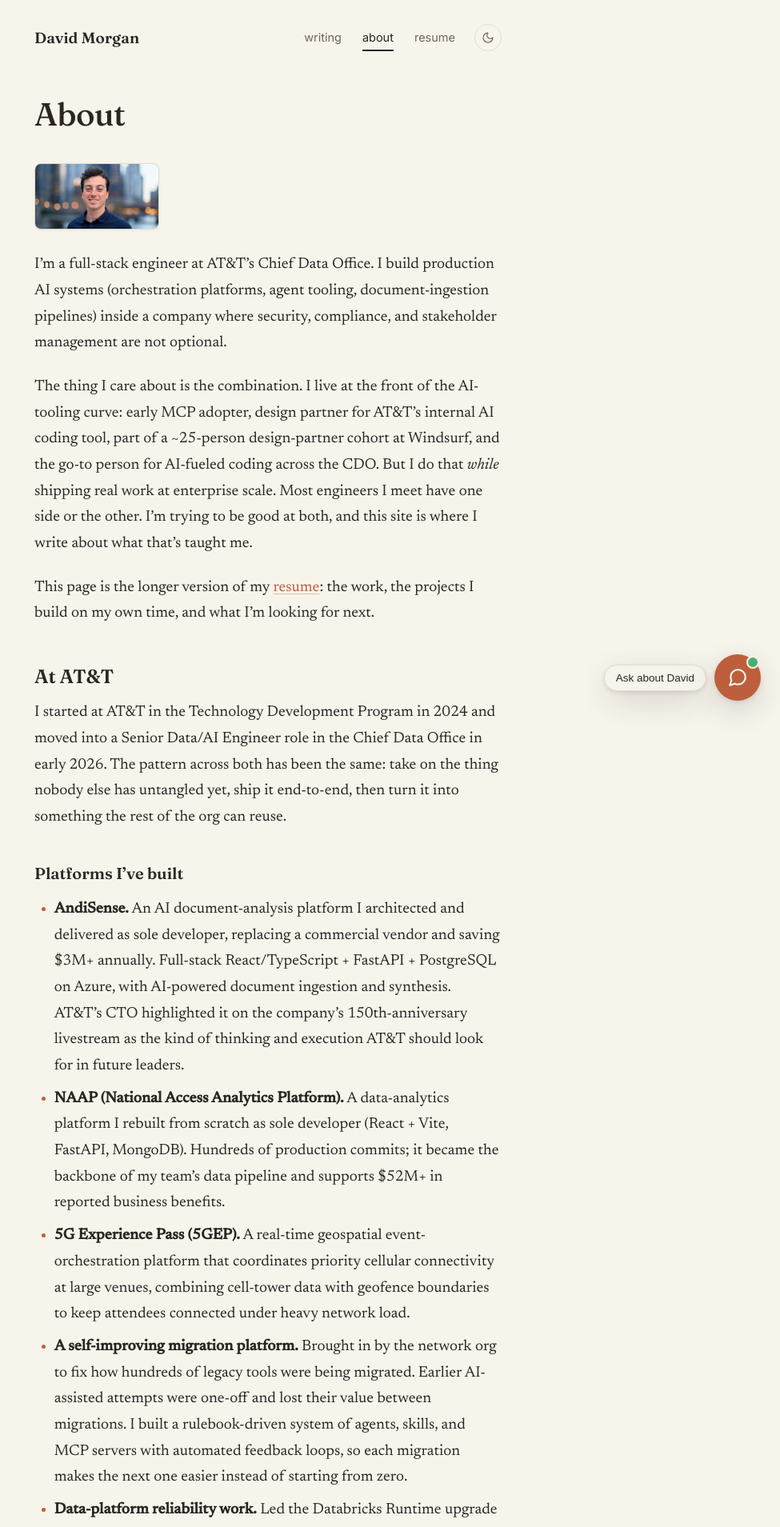
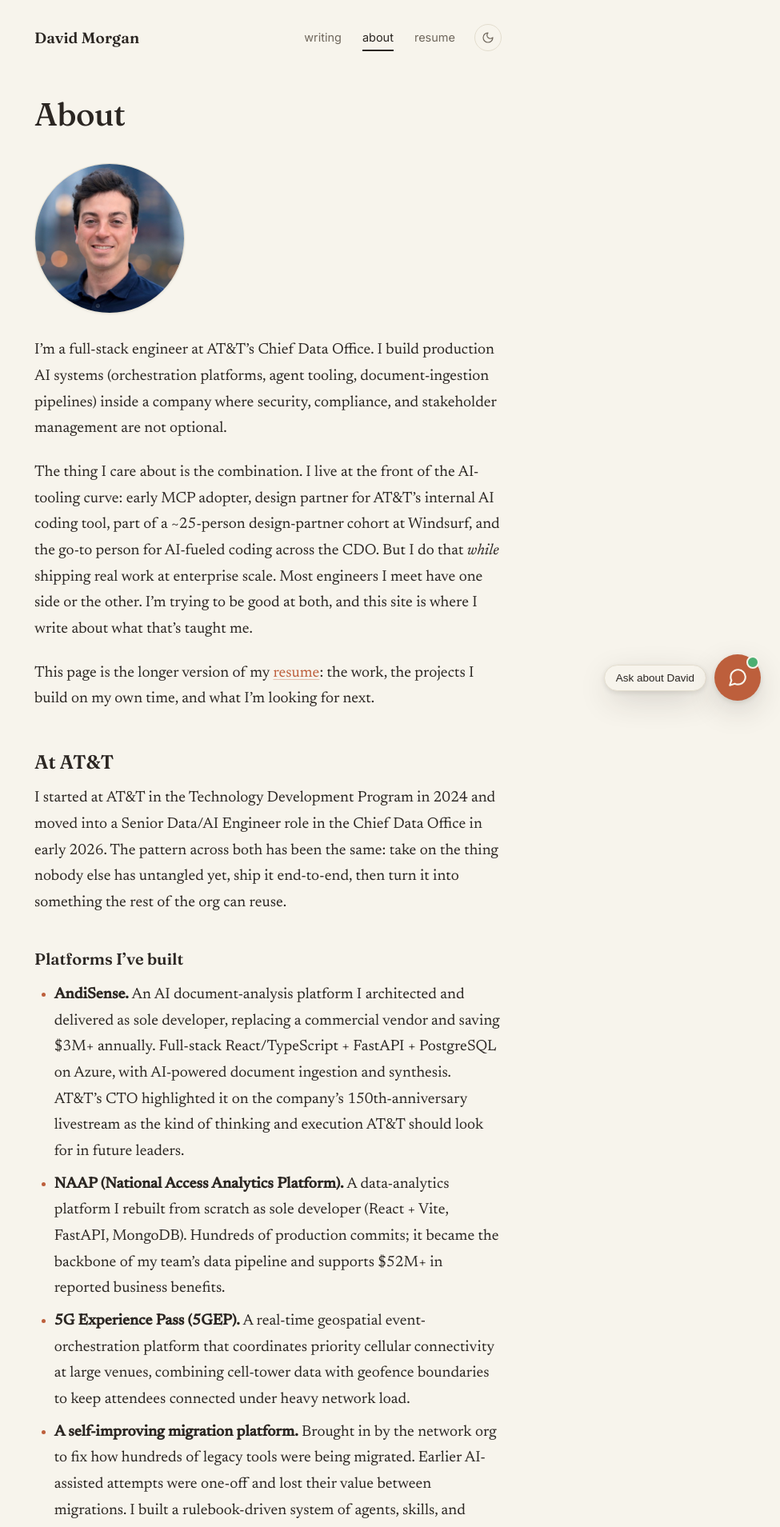
Before and after one commit to djmorgan26/djmorgan26.github.io, a Jekyll site: the page built from about.md, in a window 1280 px wide. Shown: the top 1909 px of the page at 80% size, without its empty margins (305-1280 px from the left). Built offline with Jekyll 4.4.1, drawn with Linux system fonts in a browser that asks for light colours.

Commit message:
Mobile polish: fix narrow-screen overflow, chatbot touch targets, headshot
- Wrap header nav onto its own row below ~360px so the brand + nav no
  longer overflow the viewport on small phones (320/360px).
- Chatbot: 44px+ tap targets, 16px input to stop iOS focus-zoom, and
  safe-area-inset padding for notched phones (header, composer, launcher).
- Enable safe-area insets via viewport-fit=cover.
- Fix the about-page headshot: raise selector specificity so it renders
  as the intended circle (was flattened to a 156x83 strip by .post-body
  img), enlarge to 188px, and center the crop on the face.

Co-Authored-By: Claude Opus 4.8 <noreply@anthropic.com>

```diff
--- a/_includes/head.html
+++ b/_includes/head.html
@@ -1,6 +1,6 @@
 <head>
   <meta charset="utf-8">
-  <meta name="viewport" content="width=device-width, initial-scale=1">
+  <meta name="viewport" content="width=device-width, initial-scale=1, viewport-fit=cover">
   <meta name="theme-color" content="#f7f4ec" media="(prefers-color-scheme: light)">
   <meta name="theme-color" content="#1c1a17" media="(prefers-color-scheme: dark)">
 
--- a/assets/css/chatbot.css
+++ b/assets/css/chatbot.css
@@ -297,7 +297,7 @@
 .cb-input::placeholder { color: var(--muted); }
 .cb-send {
   flex: none;
-  width: 42px; height: 42px;
+  width: 44px; height: 44px;
   border-radius: 999px;
   border: none;
   background: var(--accent);
@@ -327,6 +327,21 @@
     border-radius: 0;
     border: none;
   }
+  /* respect the notch / status bar and the home-indicator safe areas */
+  .cb-header { padding-top: calc(16px + env(safe-area-inset-top)); }
+  .cb-composer { padding-bottom: calc(14px + env(safe-area-inset-bottom)); }
+  /* 16px input font stops iOS Safari from auto-zooming on focus */
+  .cb-input { font-size: 16px; }
+  /* roomier touch targets on touch devices */
+  .cb-send { width: 46px; height: 46px; }
+  .cb-icon-btn { width: 40px; height: 40px; }
+  .cb-chip { padding: 10px 15px; }
+  .cb-action-btn { padding: 9px 15px; }
+}
+
+/* keep the launcher clear of the home indicator on notched phones */
+@media (max-width: 600px) {
+  .cb-launcher { bottom: calc(24px + env(safe-area-inset-bottom)); }
 }
 
 /* ---- reduced motion ---- */
--- a/assets/css/main.css
+++ b/assets/css/main.css
@@ -216,14 +216,16 @@ a:hover { color: var(--accent-2); }
 }
 .page .post-headline { margin-top: 0; }
 
-.headshot {
+/* high specificity so the generic `.post-body img` rule can't flatten the
+   circle into a rounded-rectangle thumbnail */
+.post-body img.headshot {
   display: block;
-  width: 156px;
-  height: 156px;
+  width: 188px;
+  height: 188px;
   border-radius: 50%;
   object-fit: cover;
-  object-position: 30% 35%;
-  margin: 4px 0 28px;
+  object-position: 50% 30%;
+  margin: 6px 0 30px;
   border: 1px solid var(--line);
   box-shadow: 0 1px 3px rgba(0,0,0,0.06);
 }
@@ -478,6 +480,10 @@ a:hover { color: var(--accent-2); }
   .brand { font-size: 17px; white-space: nowrap; }
   .site-nav { gap: 12px; }
   .site-nav a { font-size: 13.5px; }
+  /* let the header drop the nav onto its own row before it can overflow
+     (kicks in only when brand + nav no longer fit, e.g. ≤360px phones) */
+  .site-header .bar { flex-wrap: wrap; row-gap: 4px; }
+  .site-nav { margin-left: auto; }
 }
 
 /* ============================================================
```
